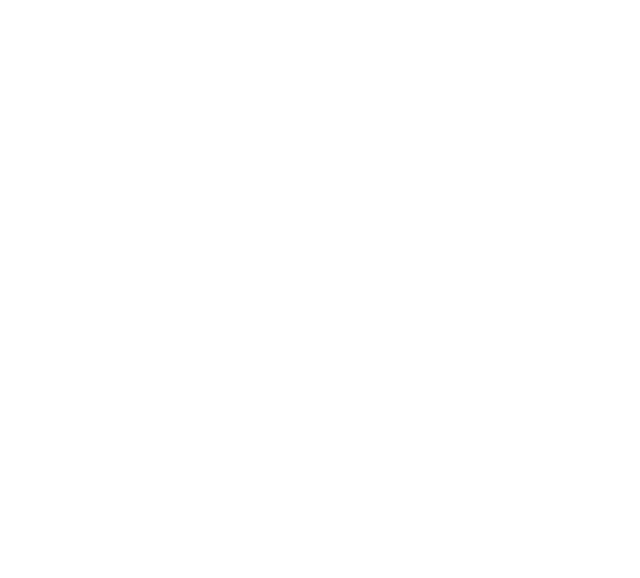
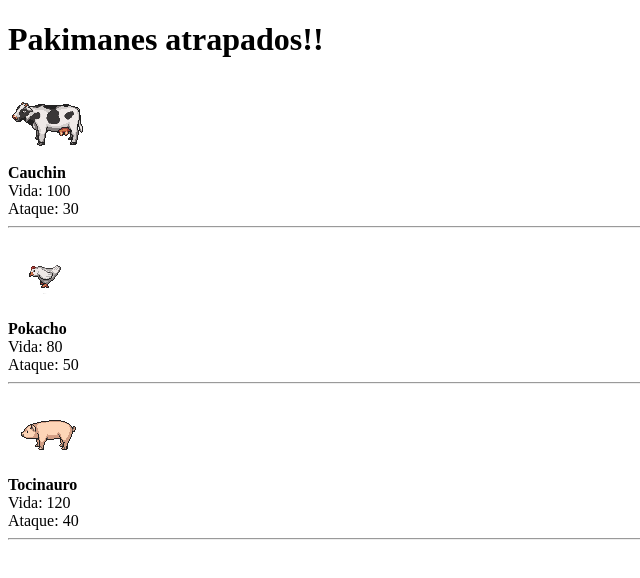
Before and after one commit to FelipeV800/Pakiman, a plain HTML site: page pakiman.html in a window 1280 px wide. Shown: the whole page, without its empty margins (0-640 px from the left). Drawn offline with Linux system fonts and the light colour scheme.

Commit message:
final del ejemplo de platzi

```diff
--- a/paki.js
+++ b/paki.js
@@ -1 +1,13 @@
-alert("bienvenido a pakimon");
+var imagenes = [];
+imagenes["Cauchin"] = "vaca.png";
+imagenes["Pokacho"] = "pollo.png";
+imagenes["Tocinauro"] = "cerdo.png";
+
+var coleccion = [];
+coleccion.push(new Pakiman("Cauchin", 100, 30));
+coleccion.push(new Pakiman("Pokacho", 80, 50));
+coleccion.push(new Pakiman("Tocinauro", 120, 40));
+
+for (var p of coleccion){
+    p.mostrar();
+}
--- a/pakiman.html
+++ b/pakiman.html
@@ -4,9 +4,11 @@
     <meta charset="UTF-8">
     <meta http-equiv="X-UA-Compatible" content="IE=edge">
     <meta name="viewport" content="width=device-width, initial-scale=1.0">
-    <title>Document</title>
+    <title>PakimanDex!</title>
 </head>
 <body>
+    <h1>Pakimanes atrapados!!</h1>
+    <script src="pakiman.js"></script>
     <script type="text/javascript" src="paki.js"></script>
 </body>
 </html>
--- /dev/null
+++ b/pakiman.js
@@ -0,0 +1,21 @@
+class Pakiman {
+    constructor (n, v, a) {
+        this.imagen = new Image();
+        this.nombre = n;
+        this.vida = v;
+        this.ataque = a;
+
+        this.imagen.src = imagenes[this.nombre];
+    }
+
+    hablar (){
+        alert("this.nombre");
+    }
+
+    mostrar(){
+        document.body.appendChild(this.imagen);
+        document.write("<br/> <strong>" + this.nombre + "</strong> <br/>");
+        document.write("Vida: " + this.vida + "<br/>");
+        document.write("Ataque: " + this.ataque + "<hr/>");
+    }
+}
```
